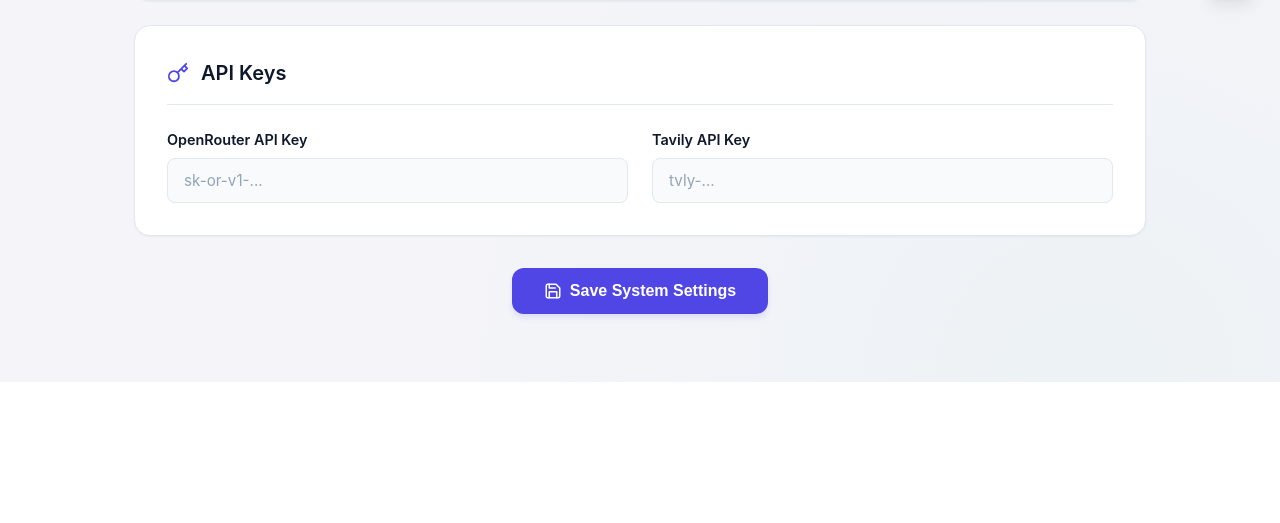
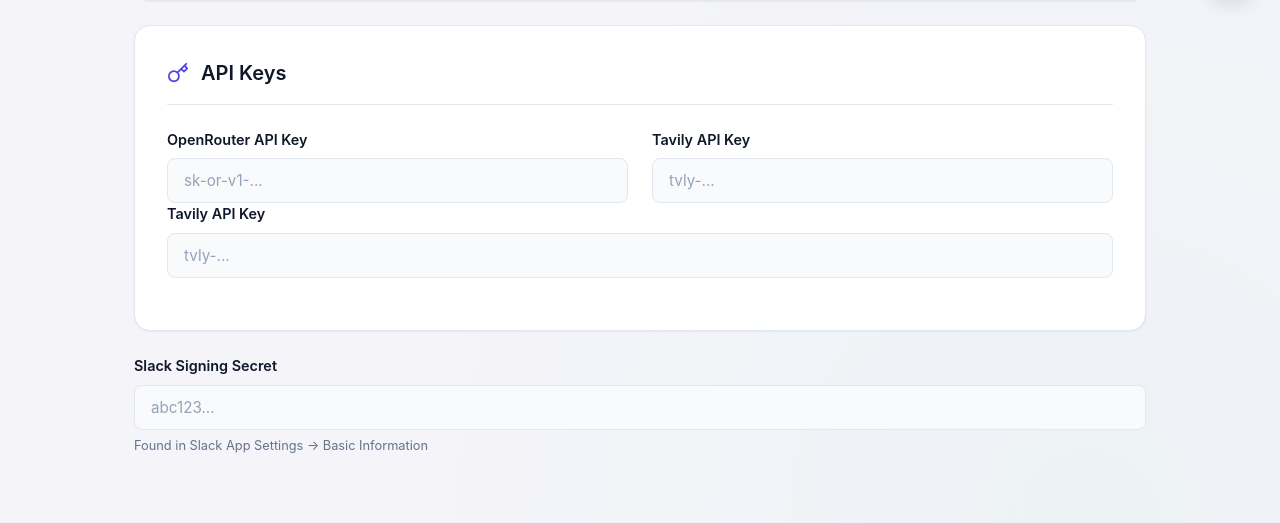
Before and after one commit to iamdeepak90/boxofficebot, a Flask app: page / in a window 1280 px wide. Shown: the part 828-1351 px from the top of the page. Before the commit the page ends 1210 px from the top, so only its background shows below. Run offline with Flask 3, Linux system fonts and the light colour scheme.

Commit message:
Update slack secret

```diff
--- a/server.py
+++ b/server.py
@@ -7,6 +7,8 @@ from flask import Flask, request, jsonify, send_from_directory
 from common import *
 import json
 import os
+import hmac
+import hashlib
 
 app = Flask(__name__, static_folder='templates', template_folder='templates')
 
@@ -61,9 +63,60 @@ def parse_slack_payload(payload: Dict) -> Optional[Dict]:
         return None
 
 
+# ============================================================================
+# SLACK SIGNATURE VERIFICATION
+# ============================================================================
+
+def verify_slack_signature(request):
+    """Verify Slack request signature"""
+    try:
+        slack_signing_secret = get_setting('slack_signing_secret', '')
+
+        if not slack_signing_secret:
+            logger.warning("Slack signing secret not configured")
+            return True  # Allow if not configured (for initial setup)
+
+        # Get headers
+        timestamp = request.headers.get('X-Slack-Request-Timestamp', '')
+        signature = request.headers.get('X-Slack-Signature', '')
+
+        if not timestamp or not signature:
+            logger.error("Missing Slack signature headers")
+            return False
+
+        # Check timestamp (prevent replay attacks)
+        import time as time_module
+        current_timestamp = int(time_module.time())
+        if abs(current_timestamp - int(timestamp)) > 60 * 5:  # 5 minutes
+            logger.error("Slack request timestamp too old")
+            return False
+
+        # Verify signature
+        sig_basestring = f"v0:{timestamp}:{request.get_data(as_text=True)}"
+        my_signature = 'v0=' + hmac.new(
+            slack_signing_secret.encode(),
+            sig_basestring.encode(),
+            hashlib.sha256
+        ).hexdigest()
+
+        if not hmac.compare_digest(my_signature, signature):
+            logger.error("Invalid Slack signature")
+            return False
+
+        return True
+
+    except Exception as e:
+        logger.error(f"Slack signature verification failed: {e}")
+        return False
+
+
 @app.route('/slack/interactions', methods=['POST'])
 def slack_interactions():
     """Handle Slack interactions (Approve/Reject only)"""
+    if not verify_slack_signature(request):
+        logger.error("Invalid Slack signature - rejecting request")
+        return jsonify({"error": "Invalid signature"}), 403
+
     try:
         payload_str = request.form.get('payload')
         if not payload_str:
@@ -172,6 +225,7 @@ def get_system_settings():
         'directus_token': get_setting('directus_token', ''),
         'slack_bot_token': get_setting('slack_bot_token', ''),
         'slack_channel_id': get_setting('slack_channel_id', ''),
+        'slack_signing_secret': get_setting('slack_signing_secret', ''),
         'openrouter_api_key': get_setting('openrouter_api_key', ''),
         'tavily_api_key': get_setting('tavily_api_key', '')
     })
--- a/templates/settings.html
+++ b/templates/settings.html
@@ -514,13 +514,16 @@
                         <input type="password" id="tavily_api_key" placeholder="tvly-...">
                     </div>
                 </div>
+                <div class="input-group">
+                    <label>Tavily API Key</label>
+                    <input type="password" id="tavily_api_key" placeholder="tvly-...">
+                </div>
             </div>
 
-            <div class="save-section">
-                <button onclick="saveSystemSettings()" class="btn-primary btn-large">
-                    <svg viewBox="0 0 24 24" fill="none" stroke="currentColor" stroke-width="2" stroke-linecap="round" stroke-linejoin="round"><path d="M19 21H5a2 2 0 0 1-2-2V5a2 2 0 0 1 2-2h11l5 5v11a2 2 0 0 1-2 2z"></path><polyline points="17 21 17 13 7 13 7 21"></polyline><polyline points="7 3 7 8 15 8"></polyline></svg>
-                    Save System Settings
-                </button>
+            <div class="input-group" style="margin-top: 20px;">
+                <label>Slack Signing Secret</label>
+                <input type="password" id="slack_signing_secret" placeholder="abc123...">
+                <small>Found in Slack App Settings → Basic Information</small>
             </div>
         </section>
 
--- a/templates/settings.js
+++ b/templates/settings.js
@@ -79,6 +79,7 @@ function loadSystemSettings() {
             setInputValue('directus_token', data.directus_token);
             setInputValue('slack_bot_token', data.slack_bot_token);
             setInputValue('slack_channel_id', data.slack_channel_id);
+            setInputValue('slack_signing_secret', data.slack_signing_secret);
             setInputValue('openrouter_api_key', data.openrouter_api_key);
             setInputValue('tavily_api_key', data.tavily_api_key);
         })
@@ -94,6 +95,7 @@ function saveSystemSettings() {
         directus_token: getInputValue('directus_token'),
         slack_bot_token: getInputValue('slack_bot_token'),
         slack_channel_id: getInputValue('slack_channel_id'),
+        slack_signing_secret: getInputValue('slack_signing_secret'),
         openrouter_api_key: getInputValue('openrouter_api_key'),
         tavily_api_key: getInputValue('tavily_api_key')
     };
```
